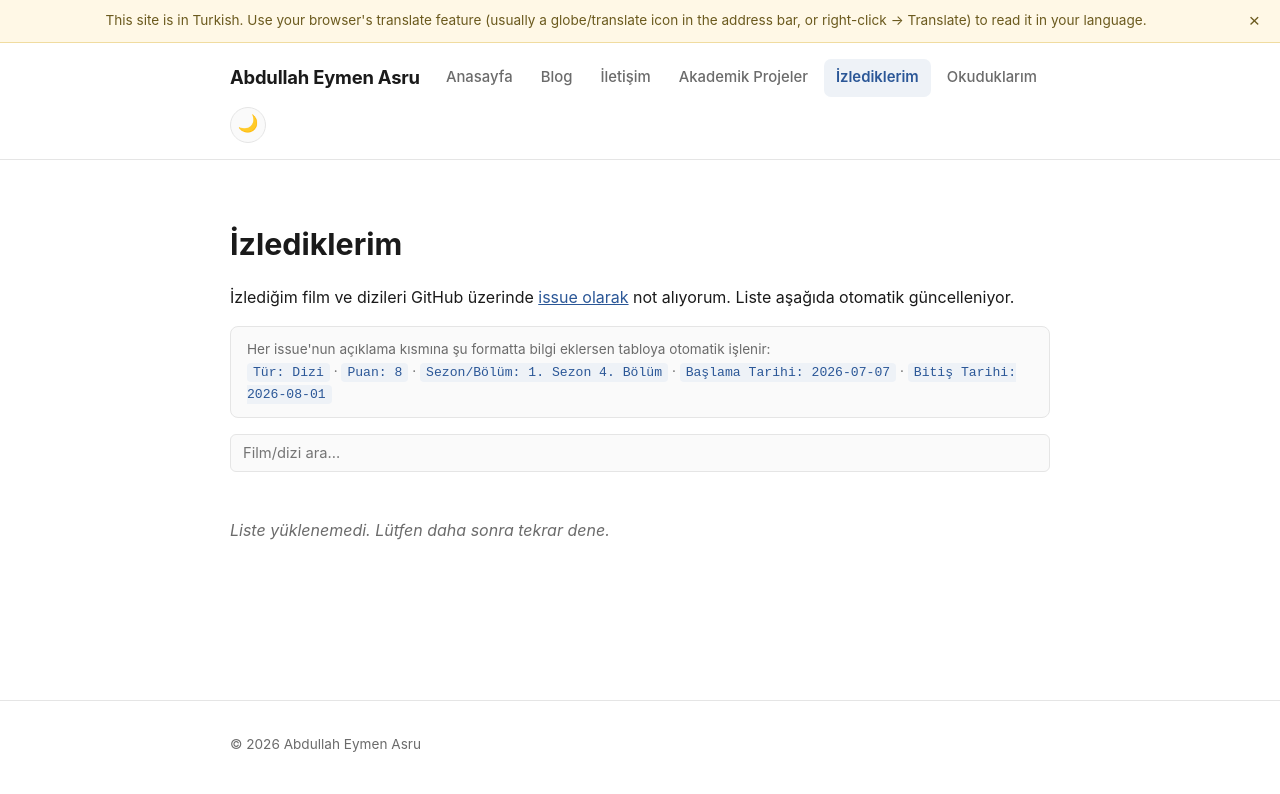
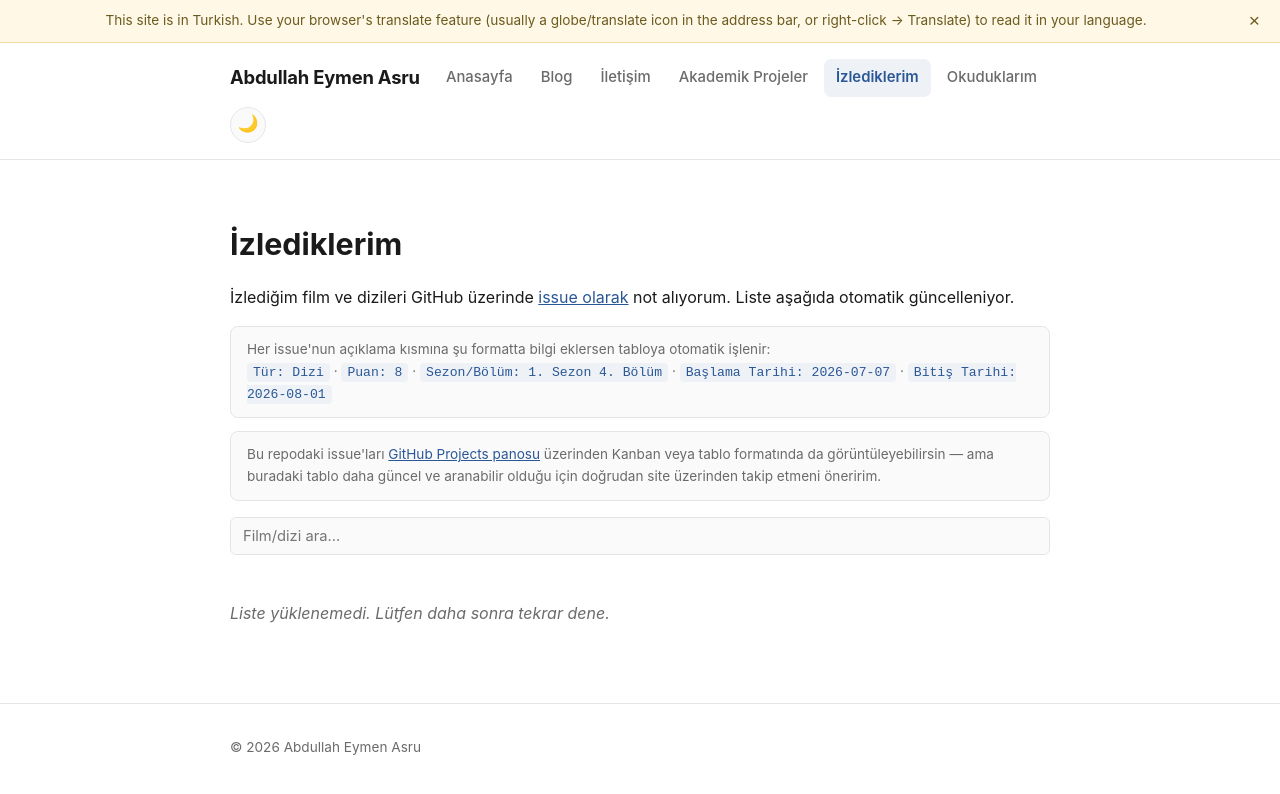
Before and after one commit to abdullah-eymen-asru/abdullah-eymen-asru.github.io, a Jekyll site: the page built from izlediklerim.md, in a window 1280 px wide. Shown: the top 794 px of the page. Built offline with Jekyll 4.4.1, drawn with Linux system fonts in a browser that asks for light colours.

Commit message:
Update izlediklerim.md with GitHub Projects link
Added a note about viewing issues on GitHub Projects.

```diff
--- a/izlediklerim.md
+++ b/izlediklerim.md
@@ -14,6 +14,12 @@ title: İzlediklerim
   Her issue'nun açıklama kısmına şu formatta bilgi eklersen tabloya otomatik işlenir:<br>
   <code>Tür: Dizi</code> · <code>Puan: 8</code> · <code>Sezon/Bölüm: 1. Sezon 4. Bölüm</code> ·
   <code>Başlama Tarihi: 2026-07-07</code> · <code>Bitiş Tarihi: 2026-08-01</code>
+</p>
+
+<p class="format-hint">
+  Bu repodaki issue'ları <a href="{{ site.izleme_projects_url }}" target="_blank">GitHub Projects panosu</a>
+  üzerinden Kanban veya tablo formatında da görüntüleyebilirsin — ama buradaki tablo
+  daha güncel ve aranabilir olduğu için doğrudan site üzerinden takip etmeni öneririm.
 </p>
 
 <input
```
